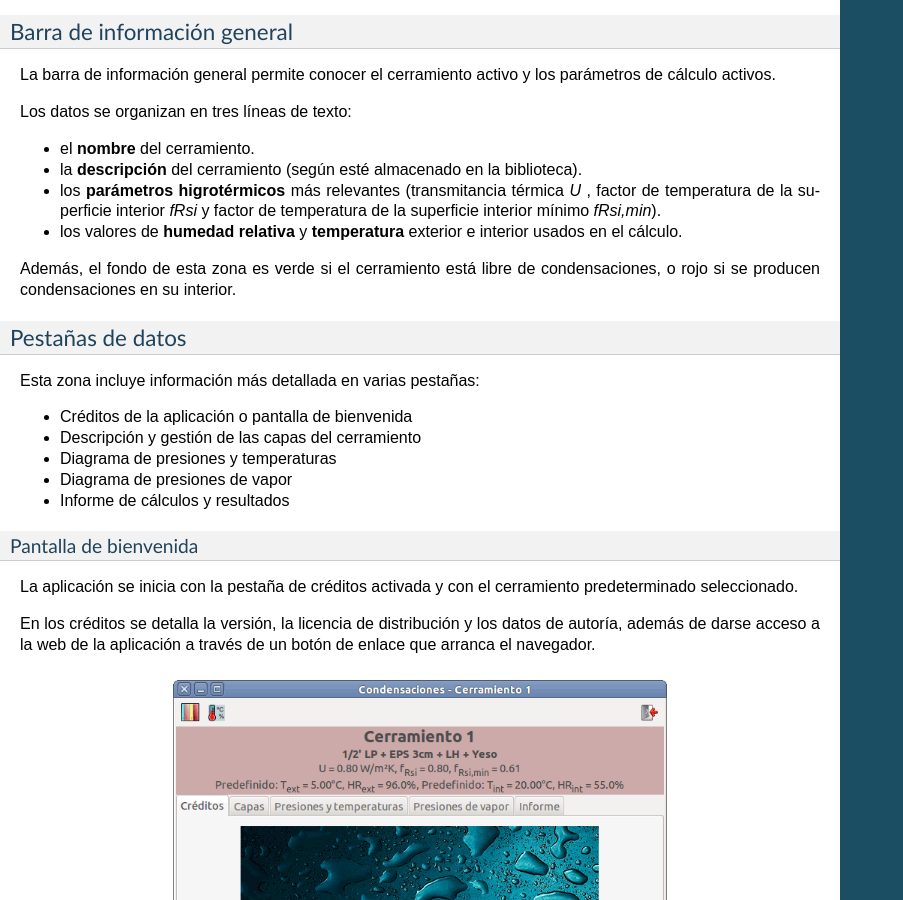
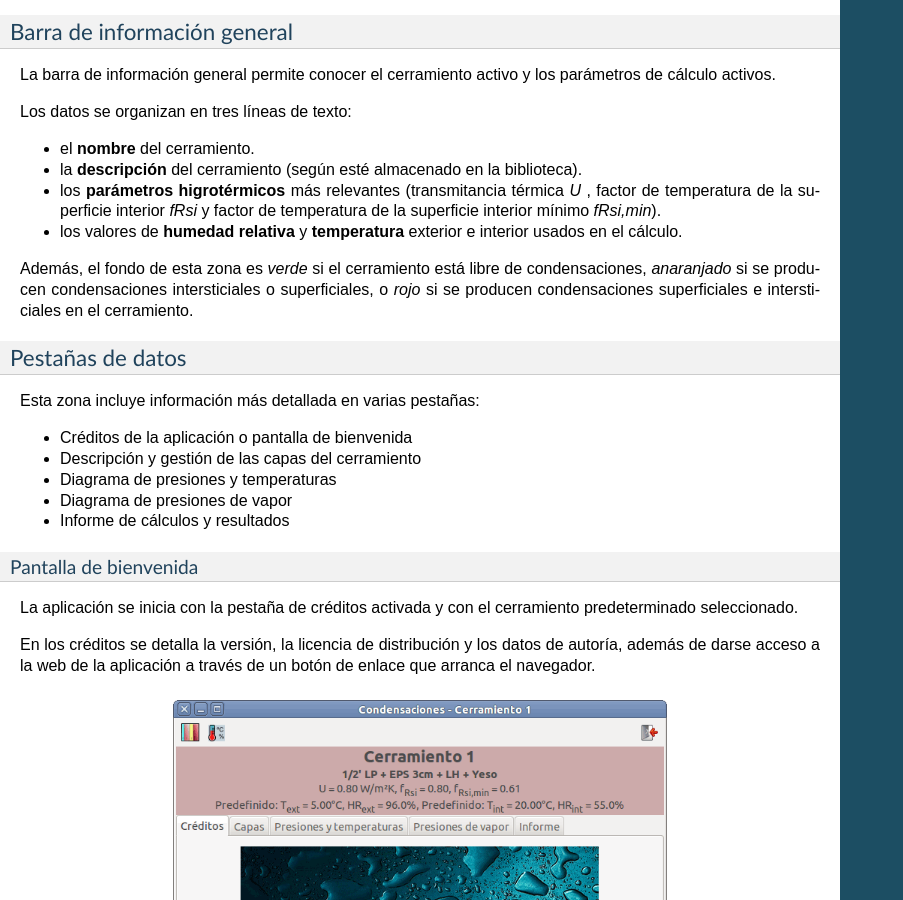
Before and after one commit to pachi/condensaciones, a Sphinx documentation site: the page built from docs/manual_usuario.rst, in a window 1280 px wide and 900 px high, scrolled down 2480 px. Shown: the whole window, without its empty margins (0-903 px from the left). Built offline with Sphinx 7.4.7, drawn with Linux system fonts in a browser that asks for light colours.

Commit message:
docs: documentar correctamente color de fondo de información general

```diff
--- a/docs/manual_usuario.rst
+++ b/docs/manual_usuario.rst
@@ -111,7 +111,7 @@ Los datos se organizan en tres líneas de texto:
 - los **parámetros higrotérmicos** más relevantes (transmitancia térmica `U` , factor de temperatura de la superficie interior `fRsi` y factor de temperatura de la superficie interior mínimo `fRsi,min`).
 - los valores de **humedad relativa** y **temperatura** exterior e interior usados en el cálculo.
 
-Además, el fondo de esta zona es verde si el cerramiento está libre de condensaciones, o rojo si se producen condensaciones en su interior.
+Además, el fondo de esta zona es *verde* si el cerramiento está libre de condensaciones, *anaranjado* si se producen condensaciones intersticiales o superficiales, o *rojo* si se producen condensaciones superficiales e intersticiales en el cerramiento.
 
 .. _ui_pestañas:
 
```
